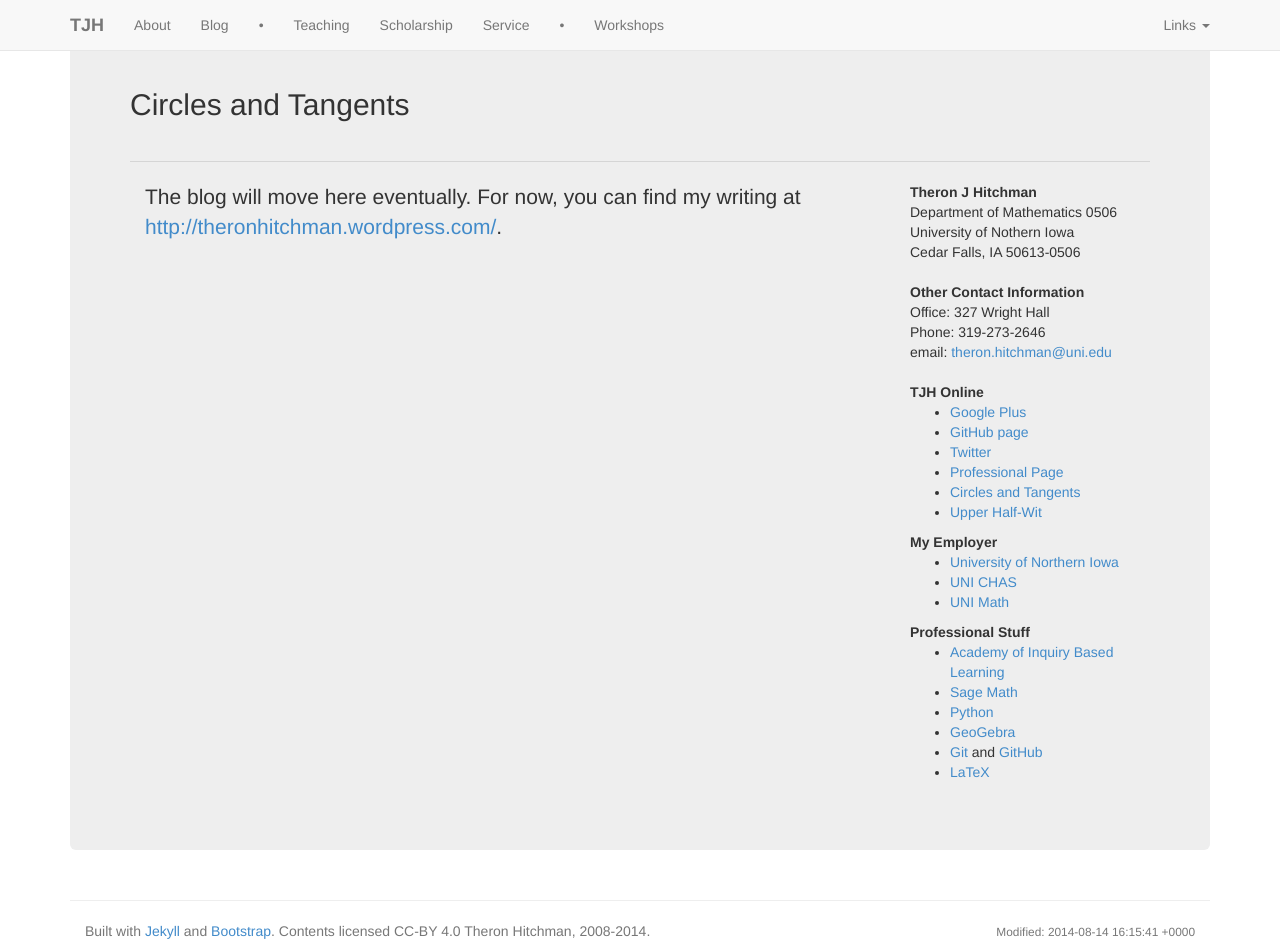
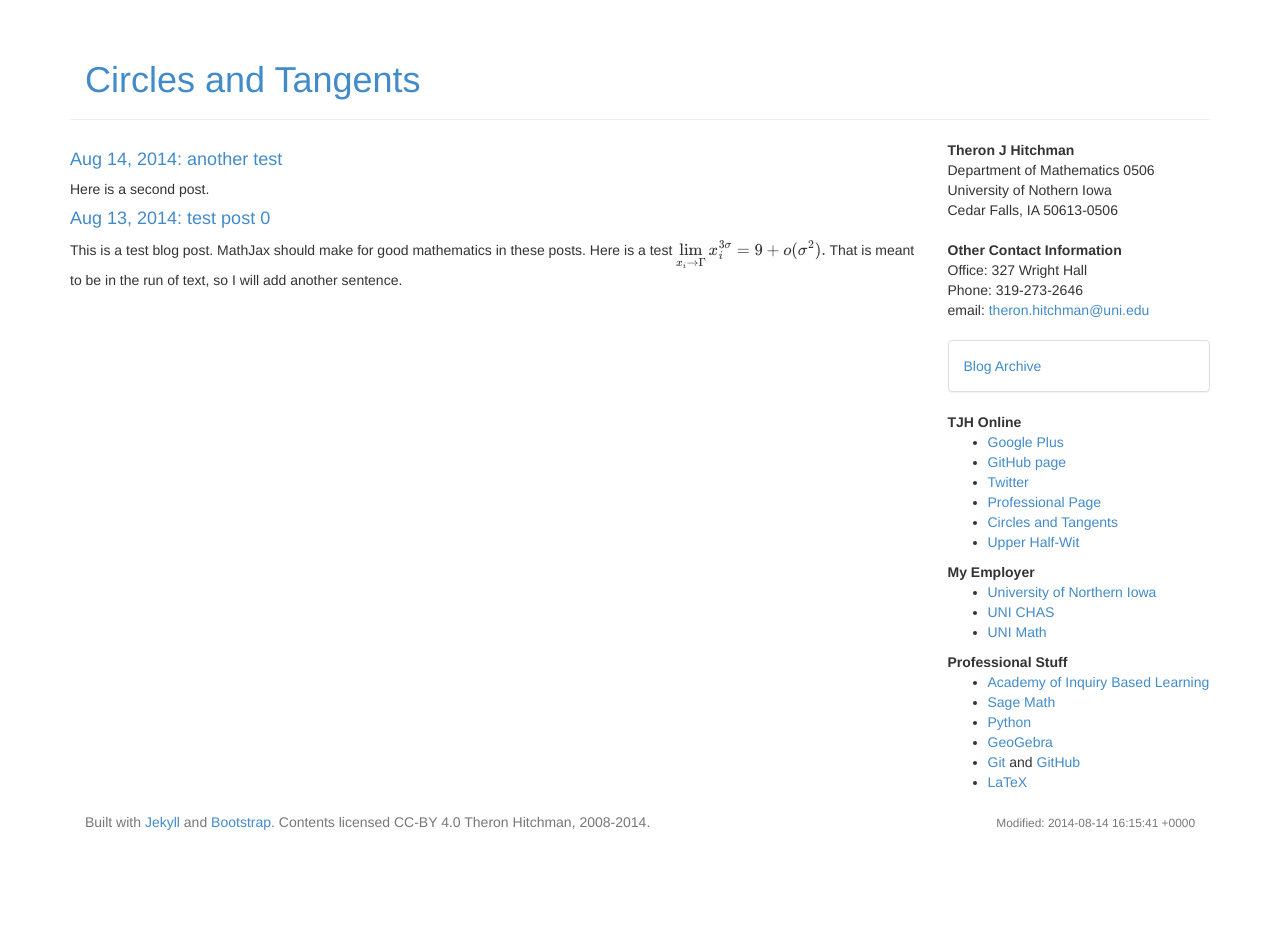
Before and after one commit to theronhitchman/uni_web_devel, a Jekyll site: the page built from blog/index.md, in a window 1280 px wide and 941 px high. Built offline with Jekyll 4.4.1, drawn with Linux system fonts in a browser that asks for light colours; nearby versions of some CDN libraries; formulas are drawn with MathJax 3.

Commit message:
blog functionality working--two tests posts

```diff
--- /dev/null
+++ b/_includes/blog-header.html
@@ -0,0 +1,31 @@
+<!DOCTYPE html>
+<html lang="en">
+  <head>
+    <meta charset="utf-8">
+    <meta http-equiv="X-UA-Compatible" content="IE=edge">
+    <meta name="viewport" content="width=device-width, initial-scale=1">
+    <meta name="description" content="{{ site.description }}">
+    <meta name="author" content="Theron J Hitchman">
+    <!--<link rel="icon" href="../../favicon.ico">-->
+
+    <title>{{ site.name }}</title>
+
+    <!-- Bootstrap core CSS -->
+    <link href="{{ site.baseurl }}/css/bootstrap.min.css" rel="stylesheet">
+
+    <!-- stylesheet for pygments to work -->
+    <link href="{{ site.baseurl }}/css/pygments.css" rel="stylesheet">
+    <!-- MathJax -->
+    <script type="text/javascript"
+      src="http://cdn.mathjax.org/mathjax/latest/MathJax.js?config=TeX-AMS-MML_HTMLorMML">
+    </script>
+
+  </head>
+
+  <body>
+
+<div class="container">
+  <div class="col-xs-12 page-header">
+    <h1><a href="{{site.baseurl}}/blog/" style="font-color: black">Circles and Tangents</a></h1>
+  </div>
+</div>
--- a/_includes/links-sidebar.html
+++ b/_includes/links-sidebar.html
@@ -4,7 +4,7 @@
     <li><a href="{{site.plusurl}}">Google Plus</a></li>
     <li><a href="{{site.githubpageurl}}">GitHub page</a></li>
     <li><a href="{{site.twitterurl}}">Twitter</a></li>
-    <li><a href="{{site.url}}">Professional Page</a></li>
+    <li><a href="{{site.baseurl}}/">Professional Page</a></li>
     <li><a href="{{site.blogurl}}">Circles and Tangents</a></li>
     <li><a href="{{site.uhwurl}}">Upper Half-Wit</a></li>
   </ul></dd>
--- /dev/null
+++ b/_layouts/blog.html
@@ -0,0 +1,27 @@
+{% include blog-header.html %}
+
+<!-- Begin page content -->
+
+<div class="container">
+  <div class="row">
+    <div class="col-xs-12 col-md-9">
+
+  {{ content }}
+
+    </div>
+    <div>
+      <div class="hidden-xs col-md-3">
+
+        {% include contact-sidebar.html %}
+
+        <div class="panel panel-default">
+          <div class="panel-body">
+            <a href="{{site.baseurl}}/blog/archive.html">Blog Archive</a>
+          </div>
+        </div>
+
+        {% include links-sidebar.html %}
+      </div>
+  </div>
+
+{% include footer.html %}
--- /dev/null
+++ b/_posts/2014-08-13-testpost0.md
@@ -0,0 +1,19 @@
+---
+layout: post
+title: test post 0
+---
+
+This is a test blog post.
+MathJax should make for good mathematics in these posts. Here is a test
+\\( \displaystyle\lim_{x_i\rightarrow \Gamma} x_i^{3\sigma} = 9 + \mathcal{o}(\sigma^2).\\) That is
+meant to be in the run of text, so I will add another sentence.
+
+And here is a displayed equation:
+\\[
+\int_0^1 x^{-x}\, dx = \sum_{n=1}^{\infty} n^{-n}
+\\]
+
+What else might I need? Perhaps a matrix equation?
+\\[
+\begin{pmatrix} 2 & 1 \\\\ 1 & 1 \end{pmatrix}\begin{bmatrix} 1 \\\\ 0 \end{bmatrix} = \begin{bmatrix} 2 \\\\ 1 \end{bmatrix}
+\\]
--- /dev/null
+++ b/_posts/2014-08-14-testpost.md
@@ -0,0 +1,8 @@
+---
+layout: post
+title: another test
+---
+
+Here is a second post.
+
+Now I'll put in a second paragraph.
--- a/blog/index.md
+++ b/blog/index.md
@@ -1,7 +1,15 @@
 ---
-layout: default
+layout: blog
 title: Circles and Tangents
 ---
 
-The blog will move here eventually. For now, you can find my writing at
-[http://theronhitchman.wordpress.com/](http://theronhitchman.wordpress.com).
+
+  <div class="posts">
+    {% for post in site.posts limit 10 %}
+      <h4><a href="{{ post.url | prepend: site.baseurl }}">
+        {{ post.date | date: "%b %-d, %Y" }}: {{ post.title }}</a></h4>
+
+      {{ post.excerpt }}
+
+    {% endfor %}
+  </div>
```
Also changed, not shown: _layouts/post.html (+46 -0 lines), blog/archive.md (added, +14 -0 lines), _layouts/blog-archive.html (deleted), _layouts/blog-front.html (deleted), _layouts/splash.html (line endings or trailing spaces).
